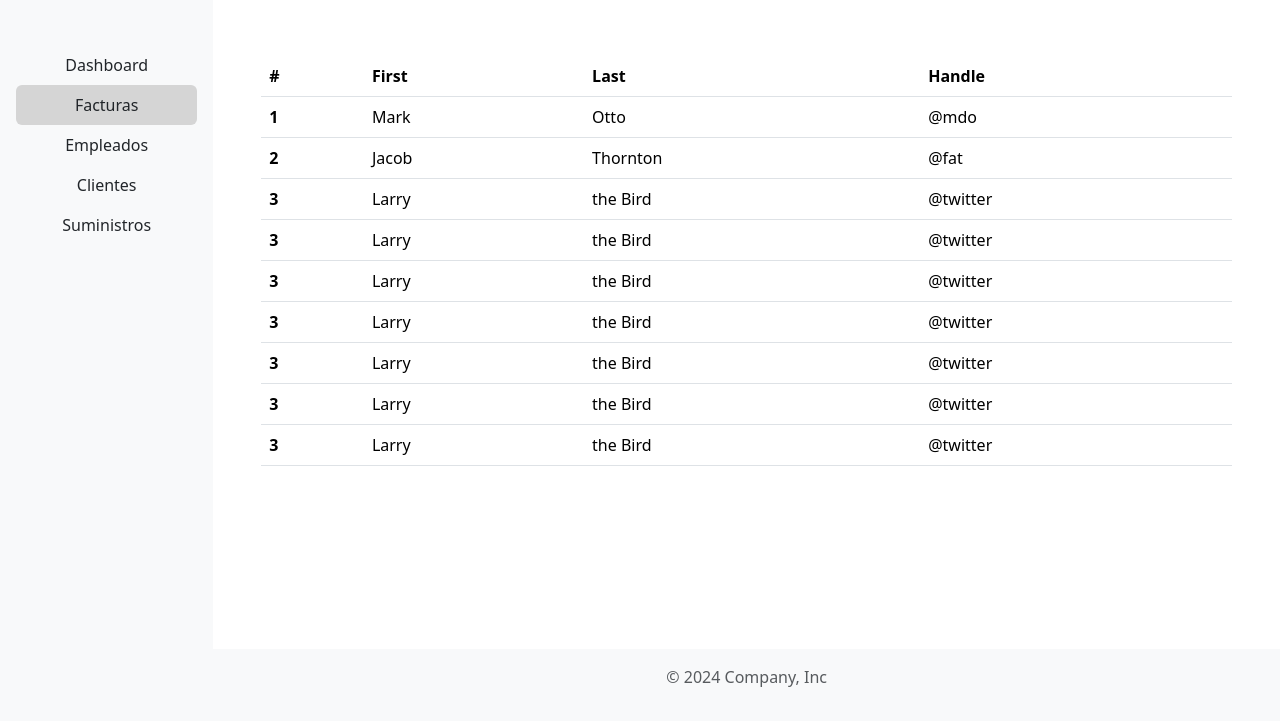
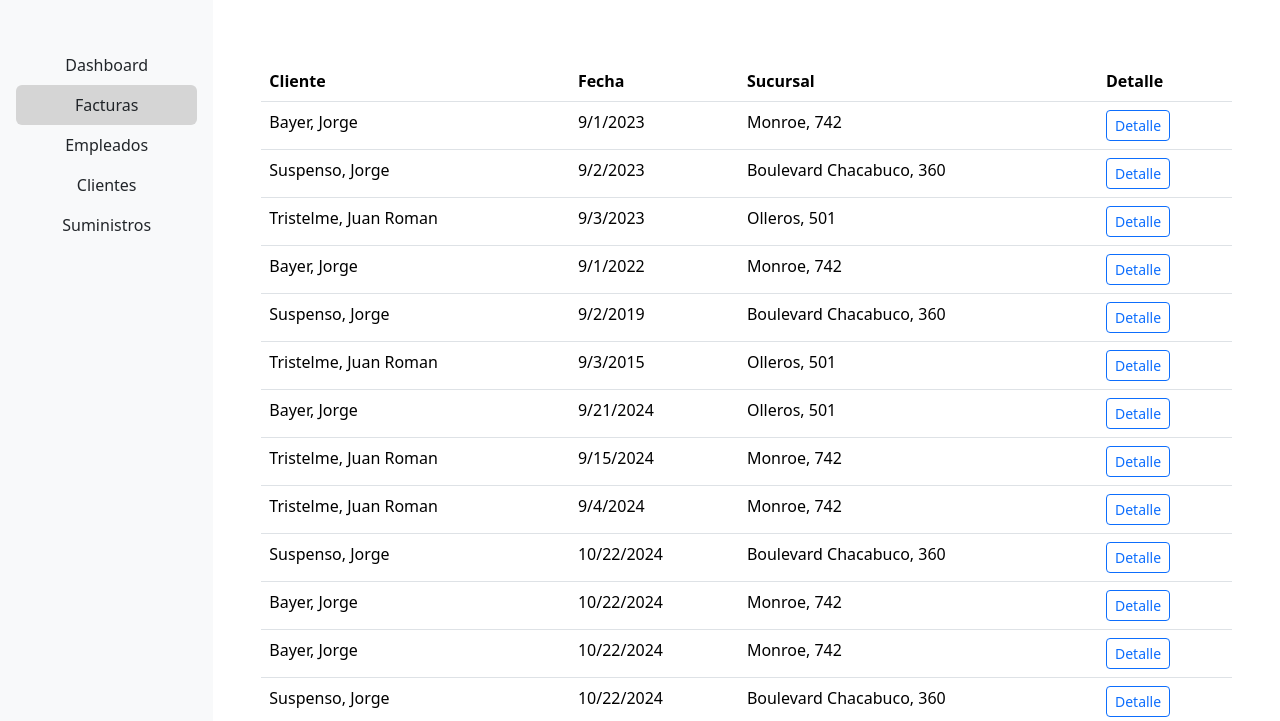
Before and after one commit to WFederico97/JurassicPharm, a plain HTML site: page Frontend/Pages/facturas.html in a window 1280 px wide. Shown: the part 79-800 px from the top of the page. Drawn offline with nearby package versions, Linux system fonts and the light colour scheme.

Commit message:
Add invoices into table and modal to details

```diff
--- a/Frontend/Javascript/Facturas/index.js
+++ b/Frontend/Javascript/Facturas/index.js
@@ -1,13 +1,249 @@
 addEventListener("load", async (event) => {
-    await generateTable();
+  await generateTable();
 });
 
 const generateTable = async () => {
-    const invoices = await getInvoices();
-}
+  const invoices = await getInvoices();
+  const table = document.getElementById("facturas-table");
+
+  let tableContent = `<tbody>`;
+
+  invoices.forEach(
+    ({ clientName, clienLastName, date, branch, details }, index) => {
+      tableContent += `
+          <tr>
+            <td>${clienLastName}, ${clientName}</td>
+            <td>${new Date(date).toLocaleDateString()}</td>
+            <td>${branch}</td>
+            <td>
+              <button
+                type="button"
+                class="btn btn-outline-primary btn-sm"
+                data-bs-toggle="modal"
+                data-bs-target="#exampleModal"
+                data-index="${index}">
+                  Detalle
+              </button>
+            </td>
+          </tr>
+        `;
+    }
+  );
+
+  tableContent += `</tbody>`;
+  table.innerHTML += tableContent;
+
+  document.querySelectorAll('[data-bs-toggle="modal"]').forEach((button) => {
+    button.addEventListener("click", function () {
+      const index = this.getAttribute("data-index");
+      const selectedDetails = invoices[index].details;
+
+      generateDetails(selectedDetails);
+    });
+  });
+};
 
 const getInvoices = () => {
-    //TODO: FETCH REAL DATA FROM BACKEND
+  //TODO: FETCH REAL DATA FROM BACKEND
 
-    return
-}
+  return [
+    {
+      clientName: "Jorge",
+      clienLastName: "Bayer",
+      date: "2023-09-01T00:00:00",
+      branch: "Monroe, 742",
+      details: [
+        {
+          supplyName: "Ibuprofeno",
+          unitPrice: 150,
+          amount: 2,
+        },
+        {
+          supplyName: "Insulina",
+          unitPrice: 1500,
+          amount: 1,
+        },
+        {
+          supplyName: "Viagra",
+          unitPrice: 200,
+          amount: 2,
+        },
+      ],
+    },
+    {
+      clientName: "Jorge",
+      clienLastName: "Suspenso",
+      date: "2023-09-02T00:00:00",
+      branch: "Boulevard Chacabuco, 360",
+      details: [
+        {
+          supplyName: "Amoxicilina",
+          unitPrice: 500,
+          amount: 1,
+        },
+      ],
+    },
+    {
+      clientName: "Juan Roman",
+      clienLastName: "Tristelme",
+      date: "2023-09-03T00:00:00",
+      branch: "Olleros, 501",
+      details: [
+        {
+          supplyName: "Paracetamol",
+          unitPrice: 120,
+          amount: 3,
+        },
+      ],
+    },
+    {
+      clientName: "Jorge",
+      clienLastName: "Bayer",
+      date: "2022-09-01T00:00:00",
+      branch: "Monroe, 742",
+      details: [
+        {
+          supplyName: "Paracetamol",
+          unitPrice: 120,
+          amount: 15,
+        },
+      ],
+    },
+    {
+      clientName: "Jorge",
+      clienLastName: "Suspenso",
+      date: "2019-09-02T00:00:00",
+      branch: "Boulevard Chacabuco, 360",
+      details: [
+        {
+          supplyName: "Paracetamol",
+          unitPrice: 120,
+          amount: 33,
+        },
+      ],
+    },
+    {
+      clientName: "Juan Roman",
+      clienLastName: "Tristelme",
+      date: "2015-09-03T00:00:00",
+      branch: "Olleros, 501",
+      details: [
+        {
+          supplyName: "Ibuprofeno",
+          unitPrice: 150,
+          amount: 12,
+        },
+      ],
+    },
+    {
+      clientName: "Jorge",
+      clienLastName: "Bayer",
+      date: "2024-09-21T00:00:00",
+      branch: "Olleros, 501",
+      details: [
+        {
+          supplyName: "Ibuprofeno",
+          unitPrice: 150,
+          amount: 14,
+        },
+      ],
+    },
+    {
+      clientName: "Juan Roman",
+      clienLastName: "Tristelme",
+      date: "2024-09-15T00:00:00",
+      branch: "Monroe, 742",
+      details: [
+        {
+          supplyName: "Paracetamol",
+          unitPrice: 120,
+          amount: 3,
+        },
+      ],
+    },
+    {
+      clientName: "Juan Roman",
+      clienLastName: "Tristelme",
+      date: "2024-09-04T00:00:00",
+      branch: "Monroe, 742",
+      details: [
+        {
+          supplyName: "Paracetamol",
+          unitPrice: 120,
+          amount: 7,
+        },
+      ],
+    },
+    {
+      clientName: "Jorge",
+      clienLastName: "Suspenso",
+      date: "2024-10-22T00:00:00",
+      branch: "Boulevard Chacabuco, 360",
+      details: [
+        {
+          supplyName: "Ibuprofeno",
+          unitPrice: 150,
+          amount: 3,
+        },
+      ],
+    },
+    {
+      clientName: "Jorge",
+      clienLastName: "Bayer",
+      date: "2024-10-22T00:00:00",
+      branch: "Monroe, 742",
+      details: [],
+    },
+    {
+      clientName: "Jorge",
+      clienLastName: "Bayer",
+      date: "2024-10-22T00:00:00",
+      branch: "Monroe, 742",
+      details: [],
+    },
+    {
+      clientName: "Jorge",
+      clienLastName: "Suspenso",
+      date: "2024-10-22T00:00:00",
+      branch: "Boulevard Chacabuco, 360",
+      details: [],
+    },
+    {
+      clientName: "Juan Roman",
+      clienLastName: "Tristelme",
+      date: "2024-10-22T00:00:00",
+      branch: "Olleros, 501",
+      details: [],
+    },
+    {
+      clientName: "Jorge",
+      clienLastName: "Suspenso",
+      date: "2024-10-22T00:00:00",
+      branch: "Boulevard Chacabuco, 360",
+      details: [],
+    },
+  ];
+};
+
+const generateDetails = (details) => {
+  const modalTable = document.getElementById("facturas-modal-table");
+
+  let modalTableBody = modalTable.querySelector("tbody");
+  if (modalTableBody) {
+    modalTableBody.remove();
+  }
+
+  modalTableBody = document.createElement("tbody");
+
+  details.forEach(({ supplyName, unitPrice, amount }) => {
+    const row = document.createElement("tr");
+    row.innerHTML = `
+          <td>${supplyName}</td>
+          <td>$${unitPrice}</td>
+          <td>${amount}</td>
+        `;
+    modalTableBody.appendChild(row);
+  });
+
+  modalTable.appendChild(modalTableBody);
+};
--- a/Frontend/Pages/facturas.html
+++ b/Frontend/Pages/facturas.html
@@ -109,71 +109,23 @@
 
           <div class=" p-5" style="height: 100%;">
 
-            <table class="table">
-              <thead>
+            <table id="facturas-table" class="table">
+               <thead>
                 <tr>
-                  <th scope="col">#</th>
-                  <th scope="col">First</th>
-                  <th scope="col">Last</th>
-                  <th scope="col">Handle</th>
+                  <th scope="col">Cliente</th>
+                  <th scope="col">Fecha</th>
+                  <th scope="col">Sucursal</th>
+                  <th scope="col">Detalle</th>
                 </tr>
               </thead>
-              <tbody>
+              <!--<tbody>
                 <tr>
                   <th scope="row">1</th>
                   <td>Mark</td>
                   <td>Otto</td>
                   <td>@mdo</td>
                 </tr>
-                <tr>
-                  <th scope="row">2</th>
-                  <td>Jacob</td>
-                  <td>Thornton</td>
-                  <td>@fat</td>
-                </tr>
-                <tr>
-                  <th scope="row">3</th>
-                  <td>Larry</td>
-                  <td>the Bird</td>
-                  <td>@twitter</td>
-                </tr>
-                <tr>
-                  <th scope="row">3</th>
-                  <td>Larry</td>
-                  <td>the Bird</td>
-                  <td>@twitter</td>
-                </tr>
-                <tr>
-                  <th scope="row">3</th>
-                  <td>Larry</td>
-                  <td>the Bird</td>
-                  <td>@twitter</td>
-                </tr>
-                <tr>
-                  <th scope="row">3</th>
-                  <td>Larry</td>
-                  <td>the Bird</td>
-                  <td>@twitter</td>
-                </tr>
-                <tr>
-                  <th scope="row">3</th>
-                  <td>Larry</td>
-                  <td>the Bird</td>
-                  <td>@twitter</td>
-                </tr>
-                <tr>
-                  <th scope="row">3</th>
-                  <td>Larry</td>
-                  <td>the Bird</td>
-                  <td>@twitter</td>
-                </tr>
-                <tr>
-                  <th scope="row">3</th>
-                  <td>Larry</td>
-                  <td>the Bird</td>
-                  <td>@twitter</td>
-                </tr>
-              </tbody>
+              </tbody> -->
             </table>
           </div>
 
@@ -181,6 +133,42 @@
           <footer class="mt-auto py-3 bg-light text-center">
             <p class="text-body-secondary">&copy; 2024 Company, Inc</p>
           </footer>
+        </div>
+      </div>
+    </div>
+
+
+
+    <!-- Modal -->
+    <div class="modal fade" id="exampleModal" tabindex="-1" aria-labelledby="exampleModalLabel" aria-hidden="true">
+      <div class="modal-dialog">
+        <div class="modal-content">
+          <div class="modal-header">
+            <h1 class="modal-title fs-5" id="exampleModalLabel">Detalle</h1>
+            <button type="button" class="btn-close" data-bs-dismiss="modal" aria-label="Close"></button>
+          </div>
+          <div class="modal-body">
+            <table id="facturas-modal-table" class="table">
+              <thead>
+               <tr>
+                 <th scope="col">Suministro</th>
+                 <th scope="col">Precio</th>
+                 <th scope="col">Cantidad</th>
+               </tr>
+             </thead>
+             <!--<tbody>
+               <tr>
+                 <th scope="row">1</th>
+                 <td>Mark</td>
+                 <td>Otto</td>
+                 <td>@mdo</td>
+               </tr>
+             </tbody> -->
+           </table>
+          </div>
+          <div class="modal-footer">
+            <button type="button" class="btn btn-secondary" data-bs-dismiss="modal">Close</button>
+          </div>
         </div>
       </div>
     </div>
```
Also changed, not shown: Frontend/styles/index.css (line endings or trailing spaces).
